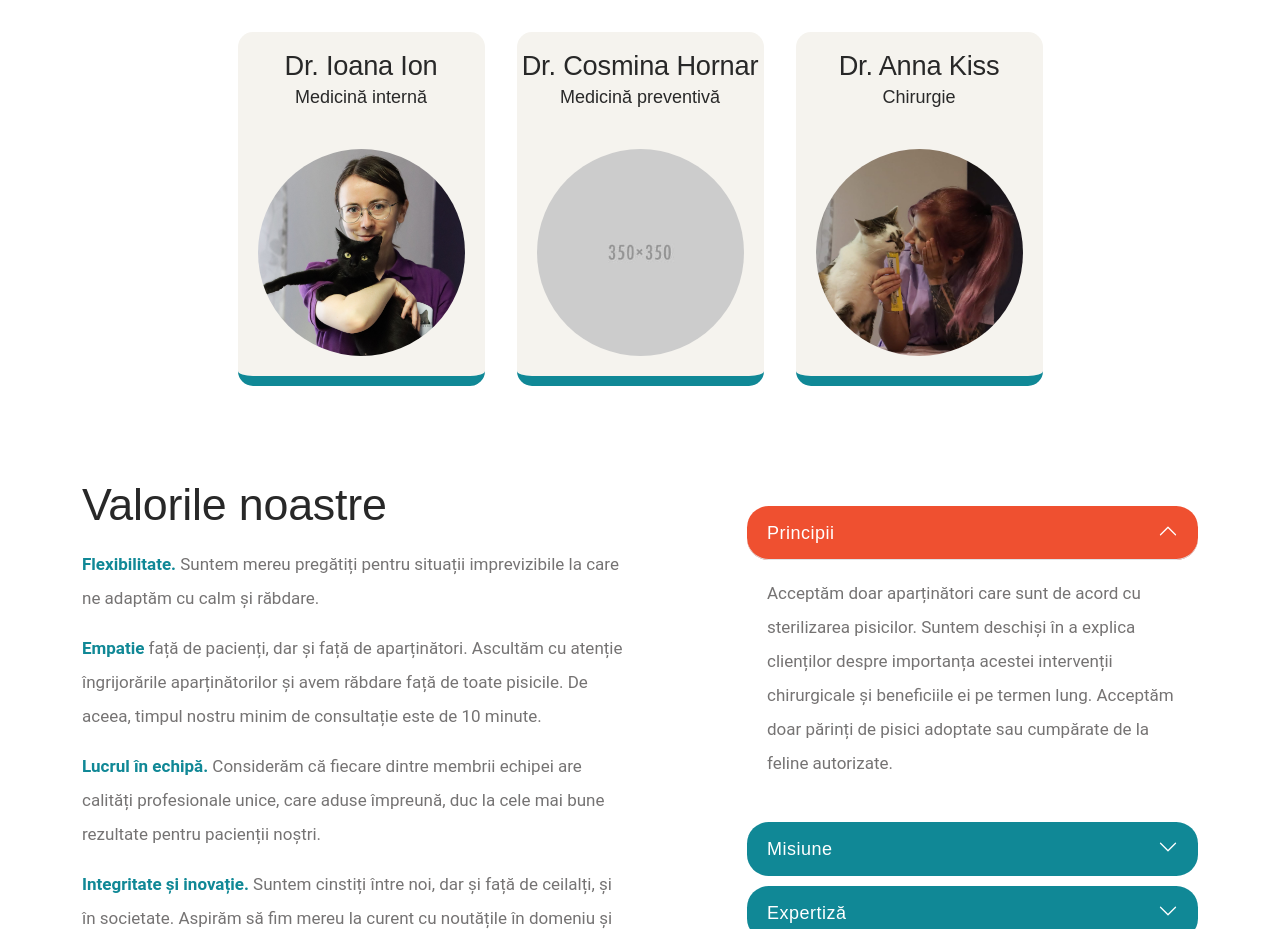
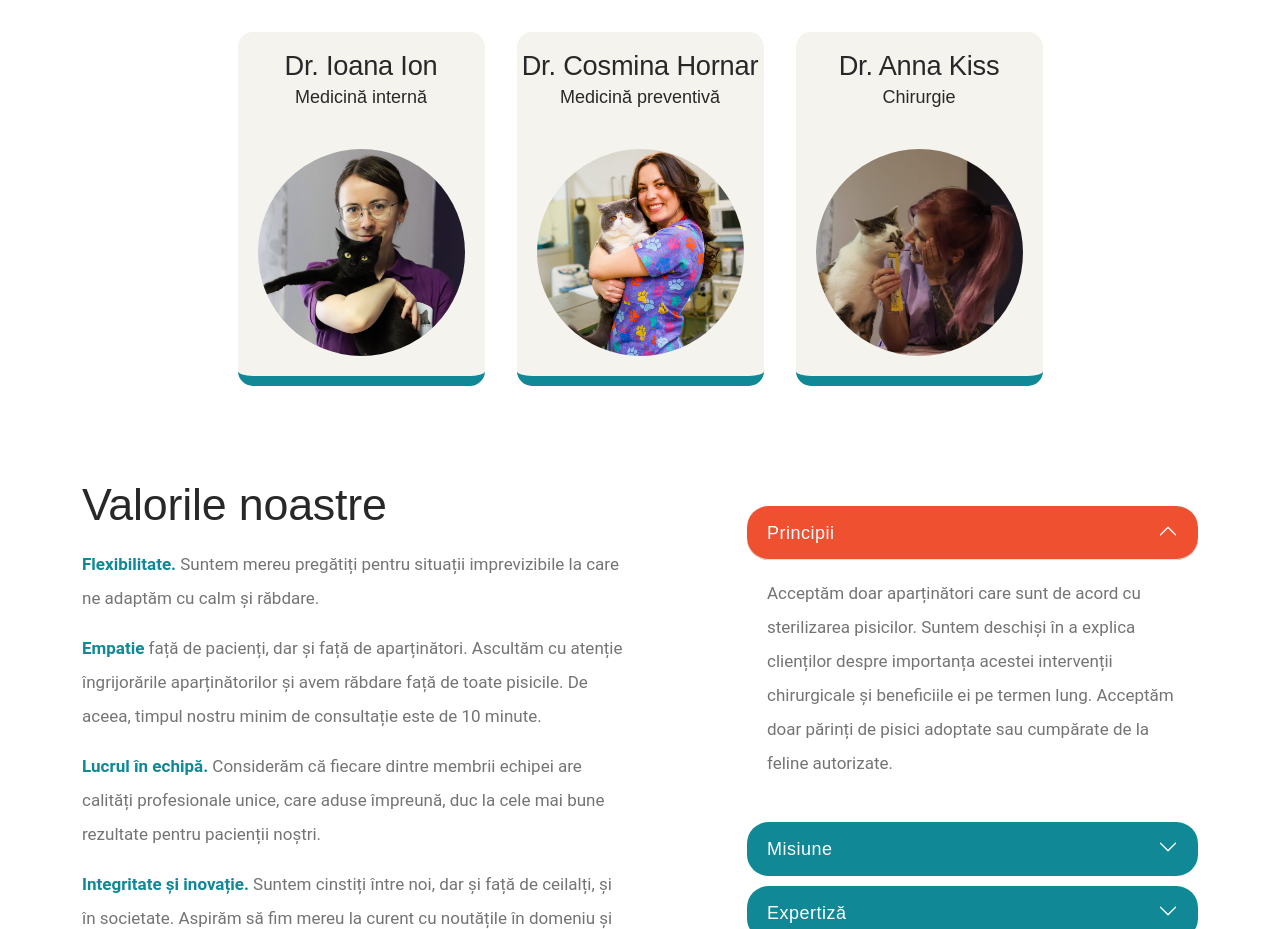
Before and after one commit to AndreeaClair/FelineFocus, a plain HTML site: page about.html in a window 1280 px wide. Shown: the part 1860-2789 px from the top of the page. Drawn offline with Linux system fonts and the light colour scheme; a web font is replaced by a local one.

Commit message:
Update on Despre noi image

```diff
--- a/about.html
+++ b/about.html
@@ -309,7 +309,7 @@
                     <!-- /info -->
                     <!-- image -->
                     <img
-                      src="img/team2.jpg"
+                      src="img/galerie-13.png"
                       alt=""
                       class="rounded-circle img-fluid"
                     />
```
Also changed, not shown: img/galerie-13.png (added).
